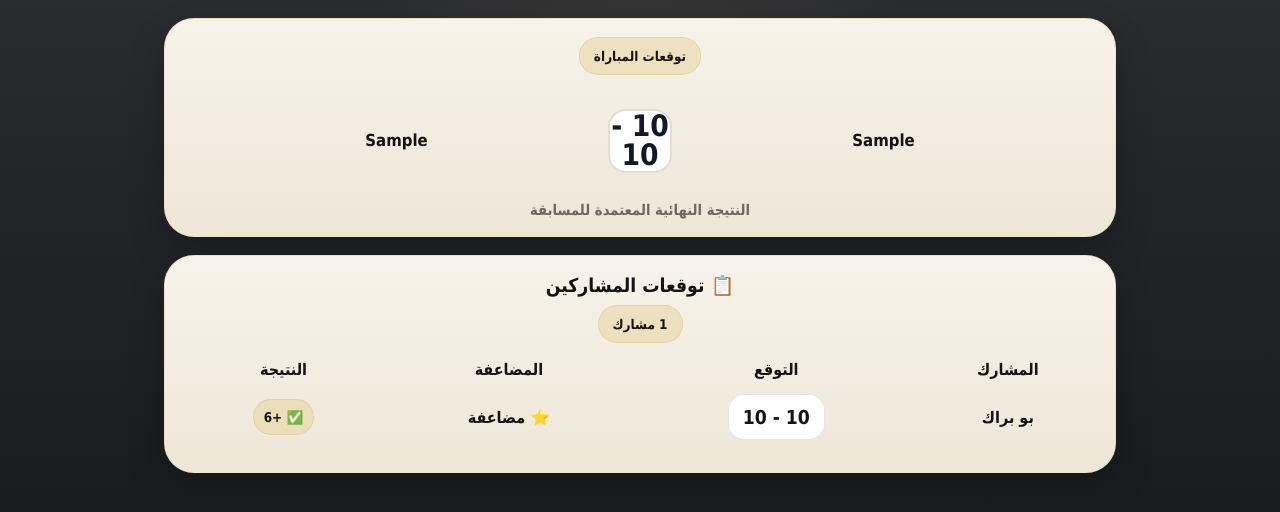
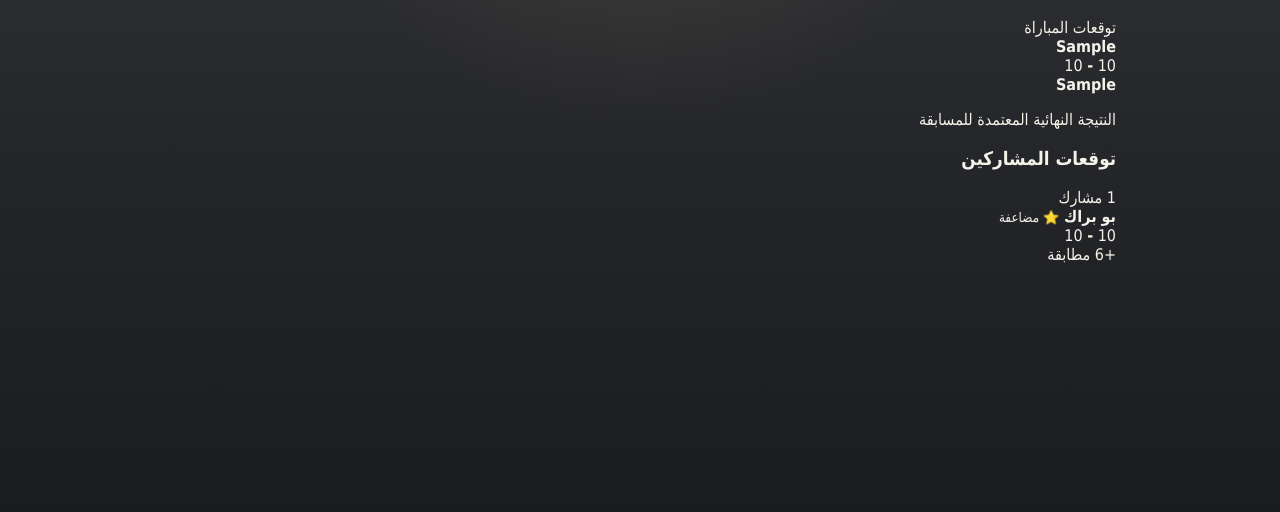
Before and after one commit to mcvals21/worldcup-predictions, a Flask app: page /match/1 in a window 1280 px wide. Shown: the part 217-729 px from the top of the page. Run offline with Flask 3, Linux system fonts and the light colour scheme; tables that the repository leaves empty hold one stand-in row (values such as "Sample post").

Commit message:
Update match.html

```diff
--- a/templates/match.html
+++ b/templates/match.html
@@ -6,136 +6,111 @@
 {% set away_flag = team_flag_code(match.away_team) %}
 {% set match_finished = match.home_score is not none and match.away_score is not none %}
 
-<section class="match-view-hero">
-  <div class="match-view-kicker">توقعات المباراة</div>
+<section class="mv-page">
 
-  <div class="match-view-teams">
-    <div class="match-view-team">
+  <section class="mv-match-card">
+
+    <div class="mv-pill">
+      توقعات المباراة
+    </div>
+
+    <div class="mv-teams-row">
+
+      <div class="mv-team">
         {% if home_flag %}
           <img src="https://flagcdn.com/w80/{{ home_flag }}.png" alt="">
         {% endif %}
         <strong>{{ match.home_team }}</strong>
       </div>
 
-    <div class="match-view-score">
+      <div class="mv-score-center">
         {% if match_finished %}
-        {{ match.away_score }} - {{ match.home_score }}
+          <div class="mv-score-boxes">
+            <span>{{ match.home_score }}</span>
+            <b>-</b>
+            <span>{{ match.away_score }}</span>
+          </div>
         {% else %}
-        VS
+          <div class="mv-score-boxes">
+            <span class="empty-score">؟</span>
+            <b>-</b>
+            <span class="empty-score">؟</span>
+          </div>
         {% endif %}
       </div>
 
-    <div class="match-view-team">
+      <div class="mv-team">
         {% if away_flag %}
           <img src="https://flagcdn.com/w80/{{ away_flag }}.png" alt="">
         {% endif %}
         <strong>{{ match.away_team }}</strong>
       </div>
+
     </div>
 
+    <p class="mv-match-note">
       {% if match_finished %}
-    <p>النتيجة النهائية المعتمدة للمسابقة</p>
+        النتيجة النهائية المعتمدة للمسابقة
       {% else %}
-    <p>لم يتم إدخال النتيجة النهائية بعد</p>
+        لم يتم إدخال النتيجة النهائية بعد
       {% endif %}
+    </p>
+
   </section>
 
-<section class="card match-predictions-section">
+  <section class="mv-predictions-card">
 
-  <div class="match-predictions-title centered">
-    <h3>📋 توقعات المشاركين</h3>
+    <div class="mv-section-title">
+      <h3>توقعات المشاركين</h3>
       <span>{{ preds|length }} مشارك</span>
     </div>
 
-  <div class="desktop-table predictions-table">
-    <table>
-      <tr>
-        <th>المشارك</th>
-        <th>التوقع</th>
-        <th>المضاعفة</th>
-        <th>النتيجة</th>
-      </tr>
+    <div class="mv-predictions-list">
 
       {% for pred,p in preds %}
         {% set pts = points_for(pred,match) %}
         {% set exact = match_finished and pred.home_score == match.home_score and pred.away_score == match.away_score %}
 
-        <tr>
-          <td>
-            <b>{{ p.name }}</b>
-          </td>
+        <article class="mv-prediction-item
+          {% if pred.is_double %} is-double{% endif %}
+          {% if match_finished and exact %} is-exact{% elif match_finished and pts > 0 %} is-partial{% elif match_finished %} is-wrong{% else %} is-pending{% endif %}
+        ">
 
-          <td>
-            <b class="prediction-score-fixed">
-              {{ pred.away_score }} - {{ pred.home_score }}
-            </b>
-          </td>
-
-          <td>
-            {% if pred.is_double %}
-              ⭐ مضاعفة
-            {% else %}
-              —
-            {% endif %}
-          </td>
-
-          <td>
-            {% if not match_finished %}
-              <span class="result-chip pending">⏳ بانتظار النتيجة</span>
-            {% elif exact %}
-              <span class="result-chip exact">✅ +{{ pts }}</span>
-            {% elif pts > 0 %}
-              <span class="result-chip partial">+{{ pts }}</span>
-            {% else %}
-              <span class="result-chip wrong">❌</span>
-            {% endif %}
-          </td>
-        </tr>
-      {% endfor %}
-    </table>
-  </div>
-
-  <div class="mobile-cards match-prediction-cards">
-    {% for pred,p in preds %}
-      {% set pts = points_for(pred,match) %}
-      {% set exact = match_finished and pred.home_score == match.home_score and pred.away_score == match.away_score %}
-
-      <div class="match-prediction-card {% if pred.is_double %}double-selected{% endif %} {% if match_finished and exact %}exact-card{% elif match_finished and pts > 0 %}partial-card{% elif match_finished %}wrong-card{% endif %}">
-
-        <div class="prediction-player-row">
-          <div>
+          <div class="mv-player-block">
             <strong>{{ p.name }}</strong>
 
             {% if pred.is_double %}
-              <small>⭐ مباراة مضاعفة</small>
+              <small>⭐ مضاعفة</small>
             {% else %}
               <small>بدون مضاعفة</small>
             {% endif %}
           </div>
 
+          <div class="mv-pred-score">
+            <span>{{ pred.home_score }}</span>
+            <b>-</b>
+            <span>{{ pred.away_score }}</span>
+          </div>
+
+          <div class="mv-result-block">
             {% if not match_finished %}
-            <span class="result-chip pending">⏳</span>
+              <span class="mv-result-chip pending">بانتظار</span>
             {% elif exact %}
-            <span class="result-chip exact">✅ +{{ pts }}</span>
+              <span class="mv-result-chip exact">+{{ pts }} مطابقة</span>
             {% elif pts > 0 %}
-            <span class="result-chip partial">+{{ pts }}</span>
+              <span class="mv-result-chip partial">+{{ pts }}</span>
             {% else %}
-            <span class="result-chip wrong">❌</span>
+              <span class="mv-result-chip wrong">0</span>
             {% endif %}
           </div>
 
-        <div class="prediction-score-line">
-          <span>النتيجة المتوقعة</span>
+        </article>
+      {% endfor %}
 
-          <b class="prediction-score-fixed">
-            {{ pred.away_score }} - {{ pred.home_score }}
-          </b>
-        </div>
-
-      </div>
-    {% endfor %}
     </div>
 
   </section>
 
+</section>
+
 {% endblock %}
```
Lines whose indentation alone changed are shown as unchanged.
